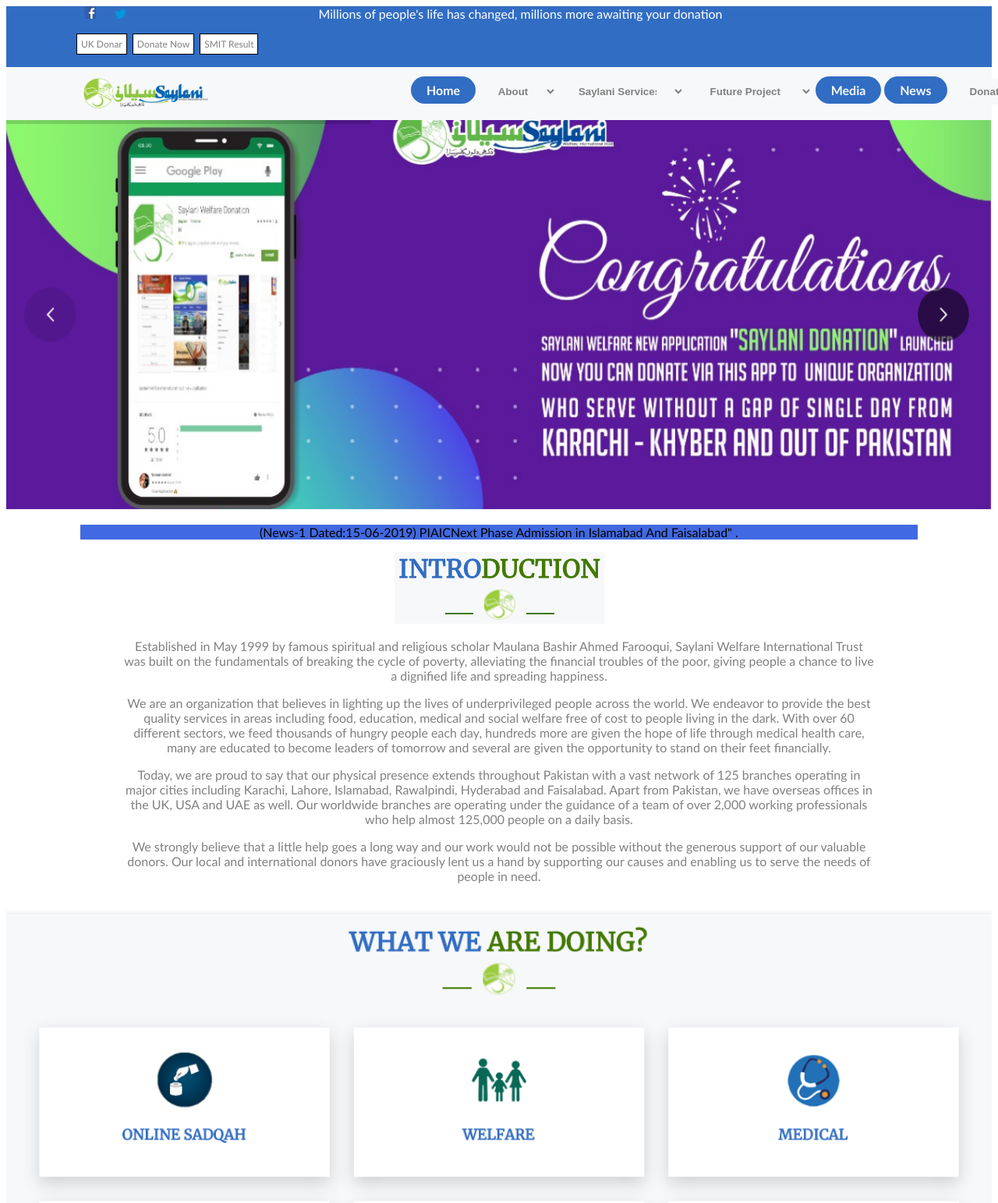
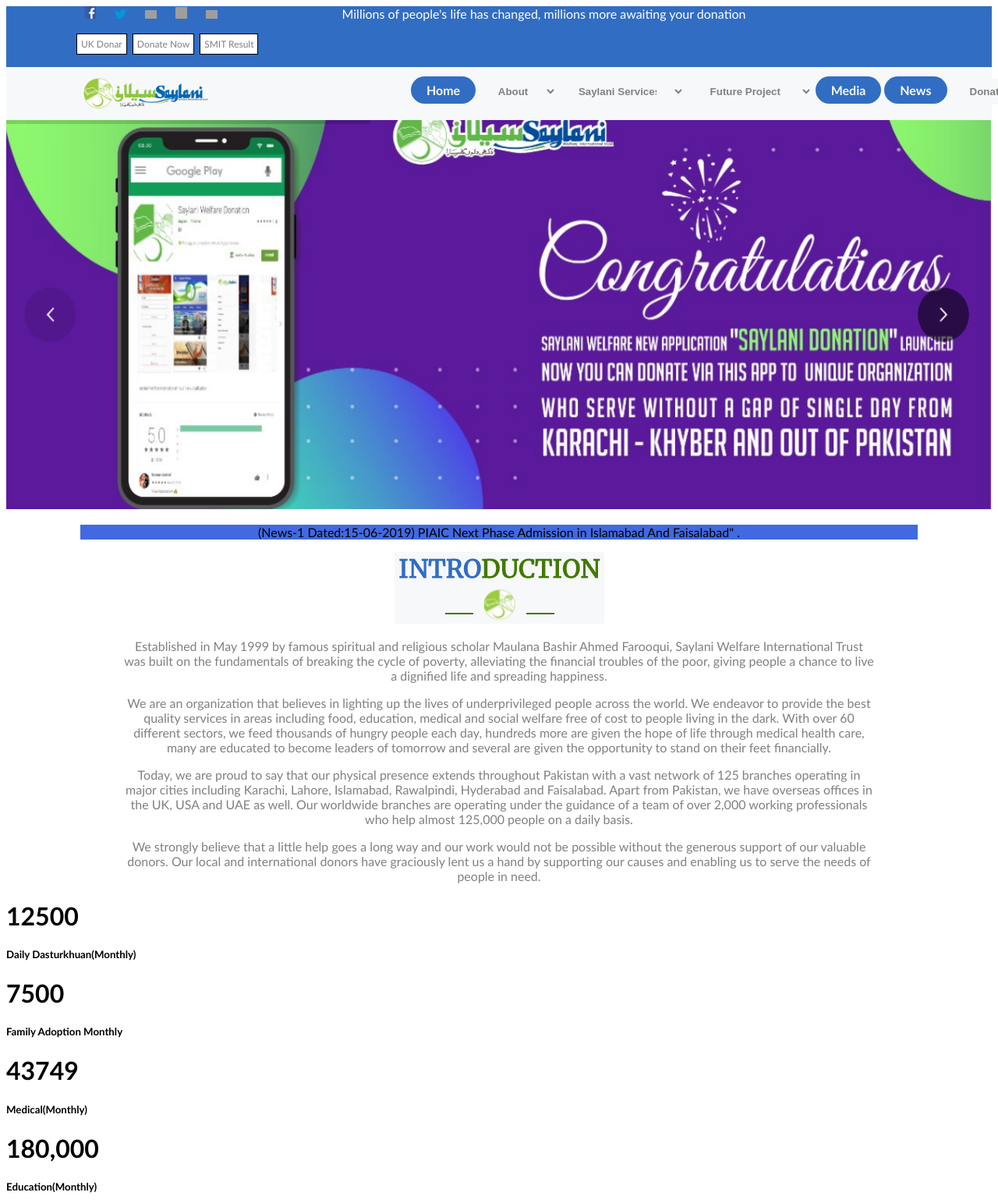
Before and after one commit to ahmedusama25/Assignmnet_saylani_html, a plain HTML site: page index.html in a window 1280 px wide. Shown: the top 1543 px of the page at 78% size. Drawn offline with Linux system fonts and the light colour scheme; grey boxes are pictures that could not be loaded; files whose address does not match are found by name.

Commit message:
Add files via upload

```diff
--- a/index.html
+++ b/index.html
@@ -9,9 +9,9 @@
         <div class="images" >
         <a href="https://www.facebook.com/saylaniwelfare/"><img src="image/download (1).jpg" alt="" width="15px"></a>
         <a href="https://twitter.com/OfficialSwit"><img src="image/twitter.png" alt="" width="15px"></a>
-        <a href="https://www.instagram.com/saylaniwelfare/"><img src="image/download.jpg" alt="" width="15px"></a>
-        <a href="https://www.youtube.com/c/SaylaniWelfareTrustOfficialPage"><img src="image/images.png" alt="" width="15px"></a>
-        <a href="https://wa.me/923331201585"><img src="image/whatsapp.png" alt="" width="15px" height="10px"></a>
+        <a href="https://www.instagram.com/saylaniwelfare/"><img src="https://cdn2.iconfinder.com/data/icons/social-media-2285/512/1_Instagram_colored_svg_1-128.png" alt="" width="15px"></a>
+        <a href="https://www.youtube.com/c/SaylaniWelfareTrustOfficialPage"><img src="https://cdn2.iconfinder.com/data/icons/social-media-2285/512/1_Youtube_colored_svg-128.png" alt="" width="15px" height="15px"></a>
+        <a href="https://wa.me/923331201585"><img src="https://cdn2.iconfinder.com/data/icons/social-media-2285/512/1_Whatsapp2_colored_svg-128.png" alt="" width="15px"></a>
         </div>
         <div class="ce">
             Millions of people's life has changed, millions more awaiting your donation
@@ -74,7 +74,7 @@
         <img src="image/Untitled.png" alt="" width="100%" height="500px">
     </div>
     <div class="strip">
-        <p>(News-1 Dated:15-06-2019)  PIAICNext Phase Admission in Islamabad And Faisalabad" .
+        <p>(News-1 Dated:15-06-2019)  PIAIC Next Phase Admission in Islamabad And Faisalabad" .
         </p>
     </div>
     <div class="Para">
@@ -84,8 +84,23 @@
         <p>Today, we are proud to say that our physical presence extends throughout Pakistan with a vast network of 125 branches operating in major cities including Karachi, Lahore, Islamabad, Rawalpindi, Hyderabad and Faisalabad. Apart from Pakistan, we have overseas offices in the UK, USA and UAE as well. Our worldwide branches are operating under the guidance of a team of over 2,000 working professionals who help almost 125,000 people on a daily basis.</p>
         <p> We strongly believe that a little help goes a long way and our work would not be possible without the generous support of our valuable donors. Our local and international donors have graciously lent us a hand by supporting our causes and enabling us to serve the needs of people in need.</p>
     </div>
-    <div>
-        <img src="image/Untitled2.png" alt="">
+    <div class="After_para_strip">
+        <div class="strip_logo">
+            <h1>12500</h1>
+            <h5>Daily Dasturkhuan(Monthly)</h5>
+        </div>
+        <div class="strip_logo">
+            <h1>7500</h1>
+            <h5>Family Adoption Monthly</h5>
+        </div>
+        <div class="strip_logo">
+            <h1>43749</h1>
+            <h5>Medical(Monthly)</h5>
+        </div>
+        <div class="strip_logo">
+            <h1>180,000</h1>
+            <h5>Education(Monthly)</h5>
+        </div>
     </div>
     <div>
         <img src="image/Untitled4.png" alt="" width="100%">
@@ -133,7 +148,16 @@
             info@saylaniwelfare.com</p>
         </div>
         <div>
-
+           <h1 style="border-bottom: 1px solid;">USEFUL LINKS</h1>
+        </div>
+        <div>
+            <h1>Connect With Us</h1>
+            <div class="Footer_logo">
+                <img src="https://cdn2.iconfinder.com/data/icons/social-media-2285/512/1_Facebook_colored_svg_copy-128.png" width="30px" alt="">
+                <img src="https://cdn2.iconfinder.com/data/icons/social-media-2285/512/1_Twitter_colored_svg-128.png" width="30px" alt="">
+                <img src="https://cdn2.iconfinder.com/data/icons/social-media-2285/512/1_Instagram_colored_svg_1-128.png" width="30px" alt="">
+                <img src="https://cdn2.iconfinder.com/data/icons/social-media-2285/512/1_Youtube_colored_svg-128.png" width="30px" alt="">
+            </div>
         </div>
 
     </div>
```
